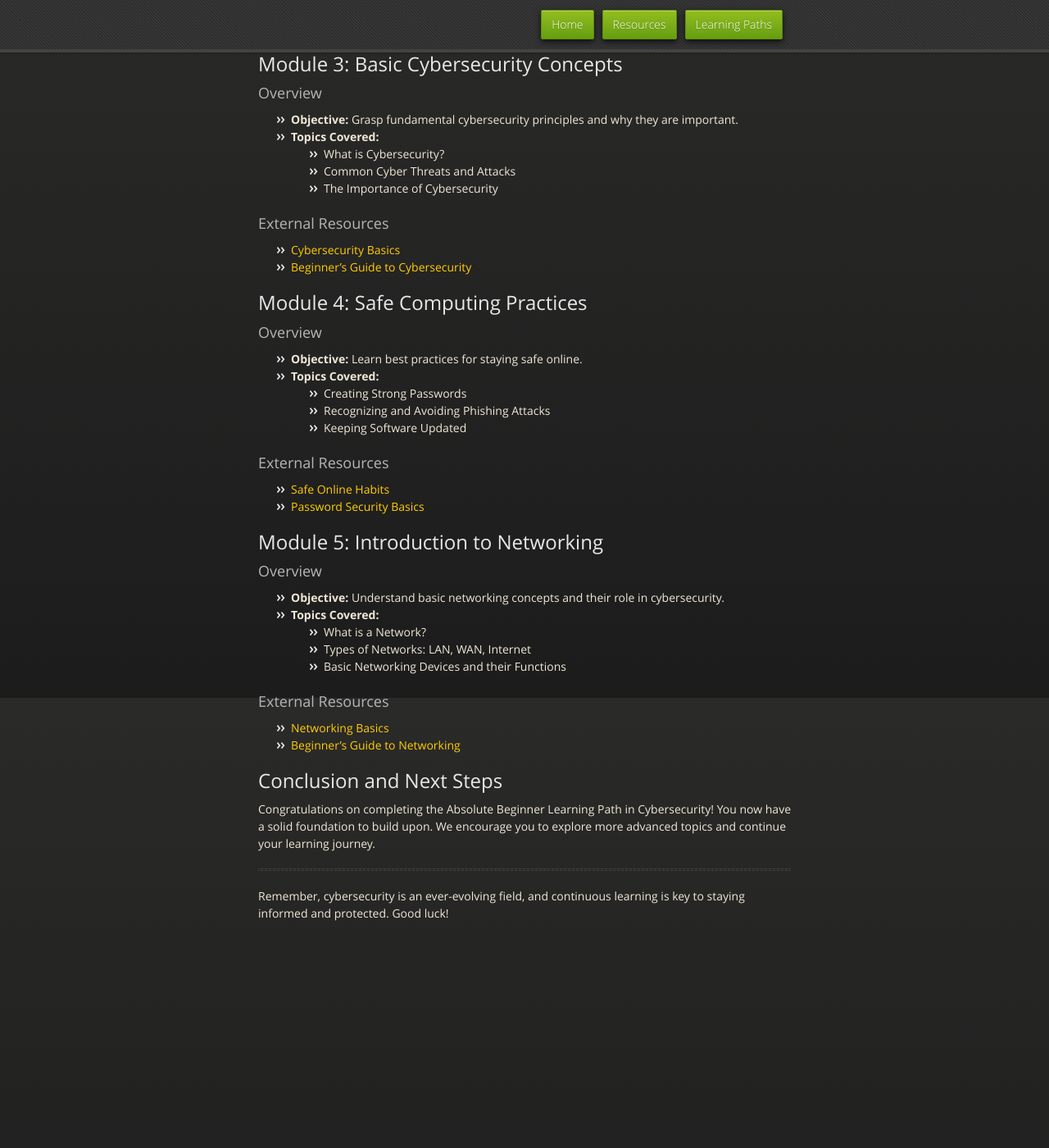
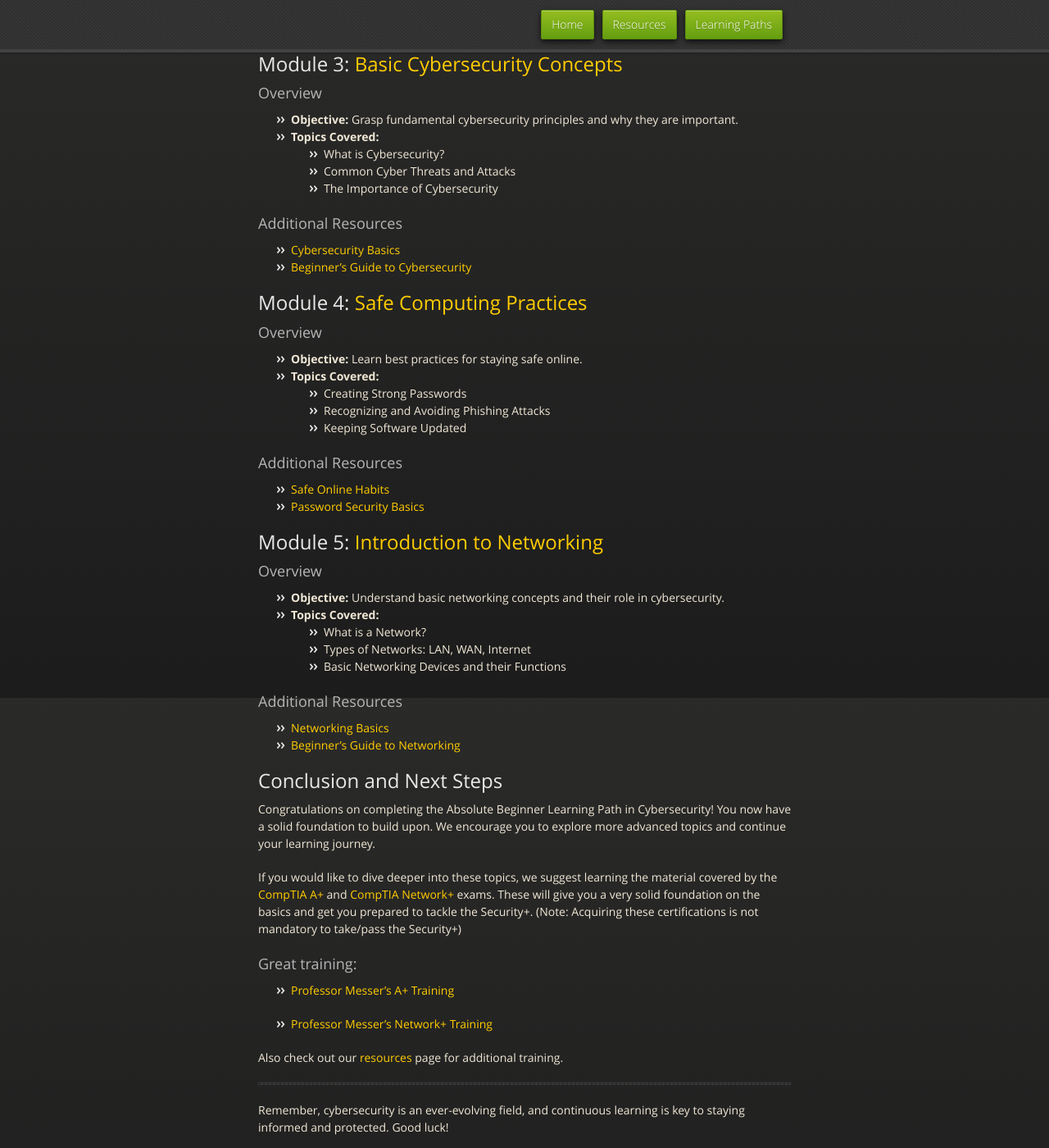
Before and after one commit to jaceflournoy/jaceflournoy.github.io, a Jekyll site: the page built from learning-paths/absolute-beginner.md, in a window 1280 px wide and 1400 px high, scrolled down 949 px. Shown: the whole window at 82% size. Built offline with Jekyll 4.4.1, drawn with Linux system fonts in a browser that asks for light colours; our own code applies the rules of GitHub Pages for plain Markdown files; before the commit the page ends 2183 px from its top, so only the background shows below that; some of the changed text lies outside the part shown.

Commit message:
Added content to absolute beginner

```diff
--- a/learning-paths/absolute-beginner.md
+++ b/learning-paths/absolute-beginner.md
@@ -12,11 +12,11 @@ Welcome to the Absolute Beginner Learning Path in Cybersecurity! This path is ta
   - Components of a Computer: CPU, Memory, Storage, Input/Output Devices
   - Basic Software Concepts: Operating Systems, Applications
 
-### External Resources
+### Additional Resources
 - [Introduction to Computers](https://www.computerbasics.com/)
 - [Basic Computer Skills Course](https://www.gcflearnfree.org/computerbasics/)
 
-## Module 2: Introduction to the Internet
+## Module 2: [Introduction to the Internet](/learning-paths//absolute-beginner/intro-to-internet.md)
 
 ### Overview
 - **Objective:** Learn about the internet, web browsing, and basic digital literacy.
@@ -25,11 +25,11 @@ Welcome to the Absolute Beginner Learning Path in Cybersecurity! This path is ta
   - Web Browsers: What They Are and How to Use Them
   - Internet Safety Basics
 
-### External Resources
+### Additional Resources
 - [Internet 101](https://www.digitalunite.com/technology-guides/internet-basics)
 - [Web Browsing Basics](https://edu.gcfglobal.org/en/internetbasics/)
 
-## Module 3: Basic Cybersecurity Concepts
+## Module 3: [Basic Cybersecurity Concepts](/learning-paths/absolute-beginner/intro-cybersecurity-concepts.md)
 
 ### Overview
 - **Objective:** Grasp fundamental cybersecurity principles and why they are important.
@@ -38,11 +38,11 @@ Welcome to the Absolute Beginner Learning Path in Cybersecurity! This path is ta
   - Common Cyber Threats and Attacks
   - The Importance of Cybersecurity
 
-### External Resources
+### Additional Resources
 - [Cybersecurity Basics](https://www.kaspersky.com/resource-center/definitions/what-is-cyber-security)
 - [Beginner’s Guide to Cybersecurity](https://www.cyberdegrees.org/resources/beginners-guide/)
 
-## Module 4: Safe Computing Practices
+## Module 4: [Safe Computing Practices](/learning-paths/absolute-beginner/safe-computing-practices.md)
 
 ### Overview
 - **Objective:** Learn best practices for staying safe online.
@@ -51,11 +51,11 @@ Welcome to the Absolute Beginner Learning Path in Cybersecurity! This path is ta
   - Recognizing and Avoiding Phishing Attacks
   - Keeping Software Updated
 
-### External Resources
+### Additional Resources
 - [Safe Online Habits](https://staysafeonline.org/stay-safe-online/)
 - [Password Security Basics](https://www.lastpass.com/password-basics)
 
-## Module 5: Introduction to Networking
+## Module 5: [Introduction to Networking](/learning-paths/absolute-beginner/intro-to-networking.md)
 
 ### Overview
 - **Objective:** Understand basic networking concepts and their role in cybersecurity.
@@ -64,7 +64,7 @@ Welcome to the Absolute Beginner Learning Path in Cybersecurity! This path is ta
   - Types of Networks: LAN, WAN, Internet
   - Basic Networking Devices and their Functions
 
-### External Resources
+### Additional Resources
 - [Networking Basics](https://www.cisco.com/c/en/us/solutions/small-business/resource-center/networking/networking-basics.html)
 - [Beginner's Guide to Networking](https://www.techopedia.com/2/28228/networks/networking-for-beginners)
 
@@ -72,6 +72,16 @@ Welcome to the Absolute Beginner Learning Path in Cybersecurity! This path is ta
 
 Congratulations on completing the Absolute Beginner Learning Path in Cybersecurity! You now have a solid foundation to build upon. We encourage you to explore more advanced topics and continue your learning journey.
 
+If you would like to dive deeper into these topics, we suggest learning the material covered by the [CompTIA A+](https://www.comptia.org/certifications/a) and [CompTIA Network+](https://www.comptia.org/certifications/network) exams. These will give you a very solid foundation on the basics and get you prepared to tackle the Security+. (Note: Acquiring these certifications is not mandatory to take/pass the Security+)
+
+### Great training:
+- [Professor Messer's A+ Training](https://www.professormesser.com/free-a-plus-training/220-1102/220-1102-video/220-1102-training-course/)
+
+- [Professor Messer's Network+ Training](https://www.professormesser.com/network-plus/n10-008/n10-008-video/n10-008-training-course/)
+
+Also check out our [resources](/resources.md) page for additional training.
+
+
 ---
 
 Remember, cybersecurity is an ever-evolving field, and continuous learning is key to staying informed and protected. Good luck!
```
Also changed, not shown: learning-paths/absolute-beginner/intro-cybersecurity-concepts.md (added, +59 -0 lines), learning-paths/absolute-beginner/intro-to-computers.md (+2 -0 lines), learning-paths/absolute-beginner/intro-to-internet.md (added, +65 -0 lines), learning-paths/absolute-beginner/intro-to-networking.md (added, +65 -0 lines), learning-paths/absolute-beginner/safe-computing-practices.md (added, +60 -0 lines).
